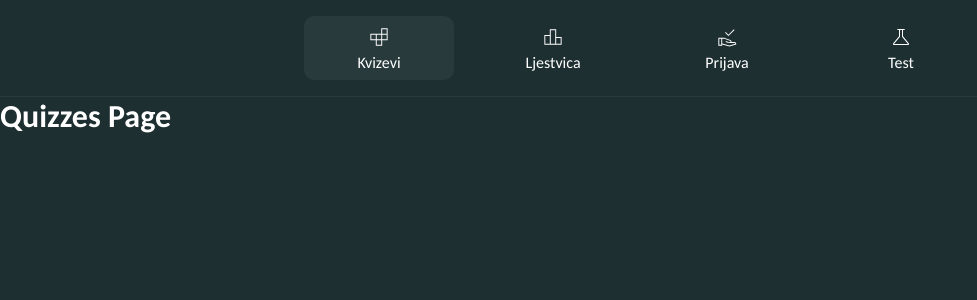
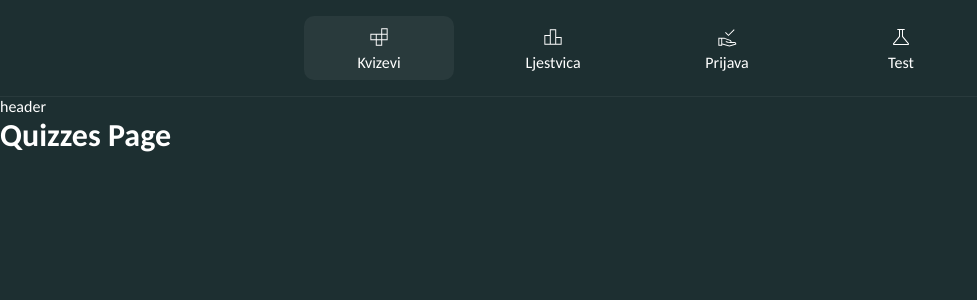
Before and after one commit to lovretomic/peta-kviz-app, a React (Vite) app: page / in a window 1280 px wide. Shown: the top 300 px of the page, without its empty margins (0-977 px from the left). Built offline with nearby package versions, Linux system fonts and the light colour scheme.

Commit message:
added header component

```diff
--- /dev/null
+++ b/src/components/Header/Header.tsx
@@ -0,0 +1,5 @@
+const Header = () => {
+  return <header>header</header>;
+};
+
+export default Header;
--- /dev/null
+++ b/src/components/Header/index.ts
@@ -0,0 +1,3 @@
+import Header from "./Header";
+
+export default Header;
--- a/src/router/Layout/Layout.tsx
+++ b/src/router/Layout/Layout.tsx
@@ -2,6 +2,7 @@ import { Outlet } from "react-router-dom";
 import MobileNavigation from "../../components/MobileNavigation";
 import DesktopNavigation from "../../components/DesktopNavigation";
 import useViewport from "../../hooks/useViewport";
+import Header from "../../components/Header";
 
 const Layout = () => {
   const viewport = useViewport();
@@ -11,6 +12,7 @@ const Layout = () => {
   return (
     <div style={{ maxHeight: "100dvh" }}>
       {isDesktop && <DesktopNavigation />}
+      <Header />
       <main>
         <Outlet />
       </main>
```
Also changed, not shown: src/assets/logo.svg (added), src/components/Header/Header.module.scss (added).
